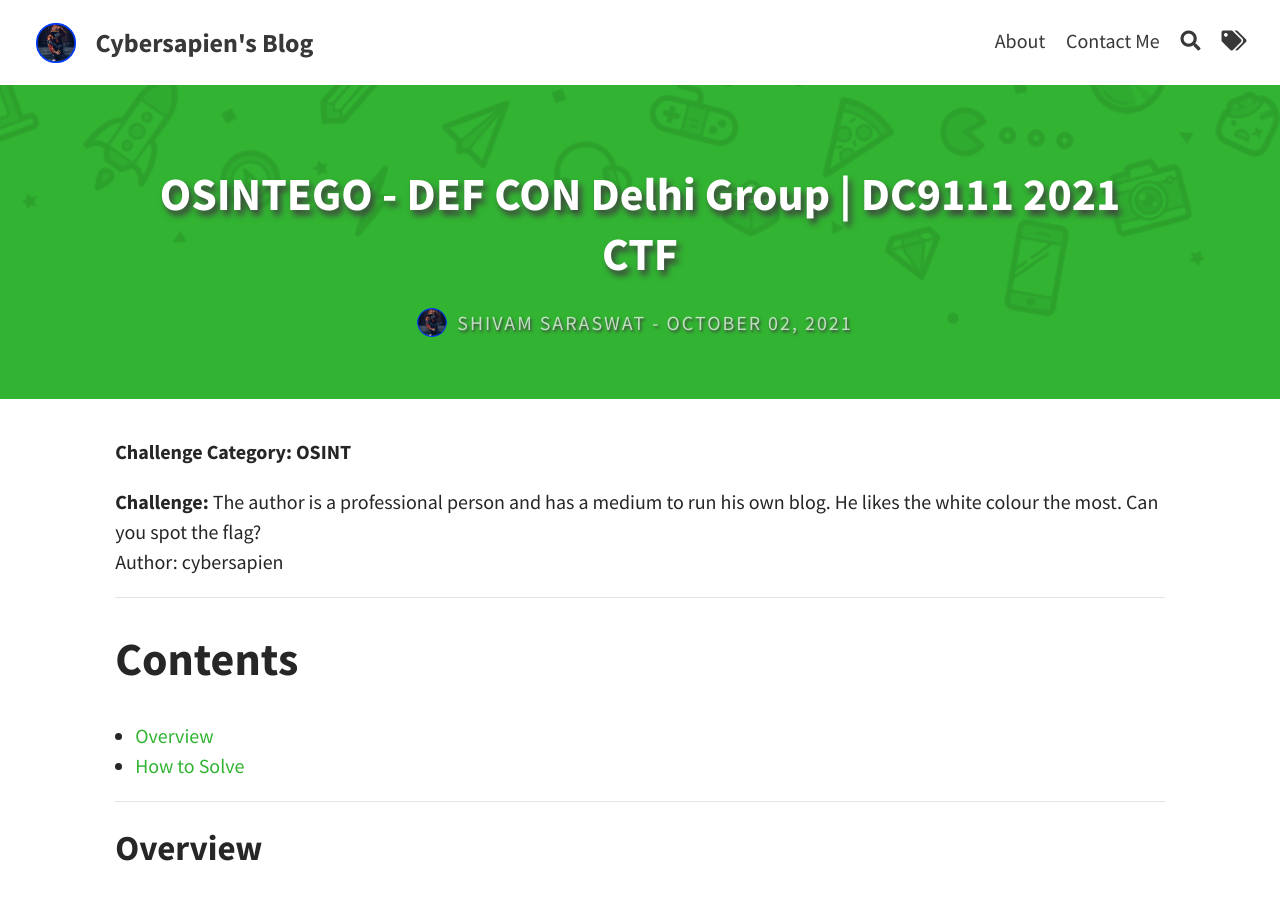
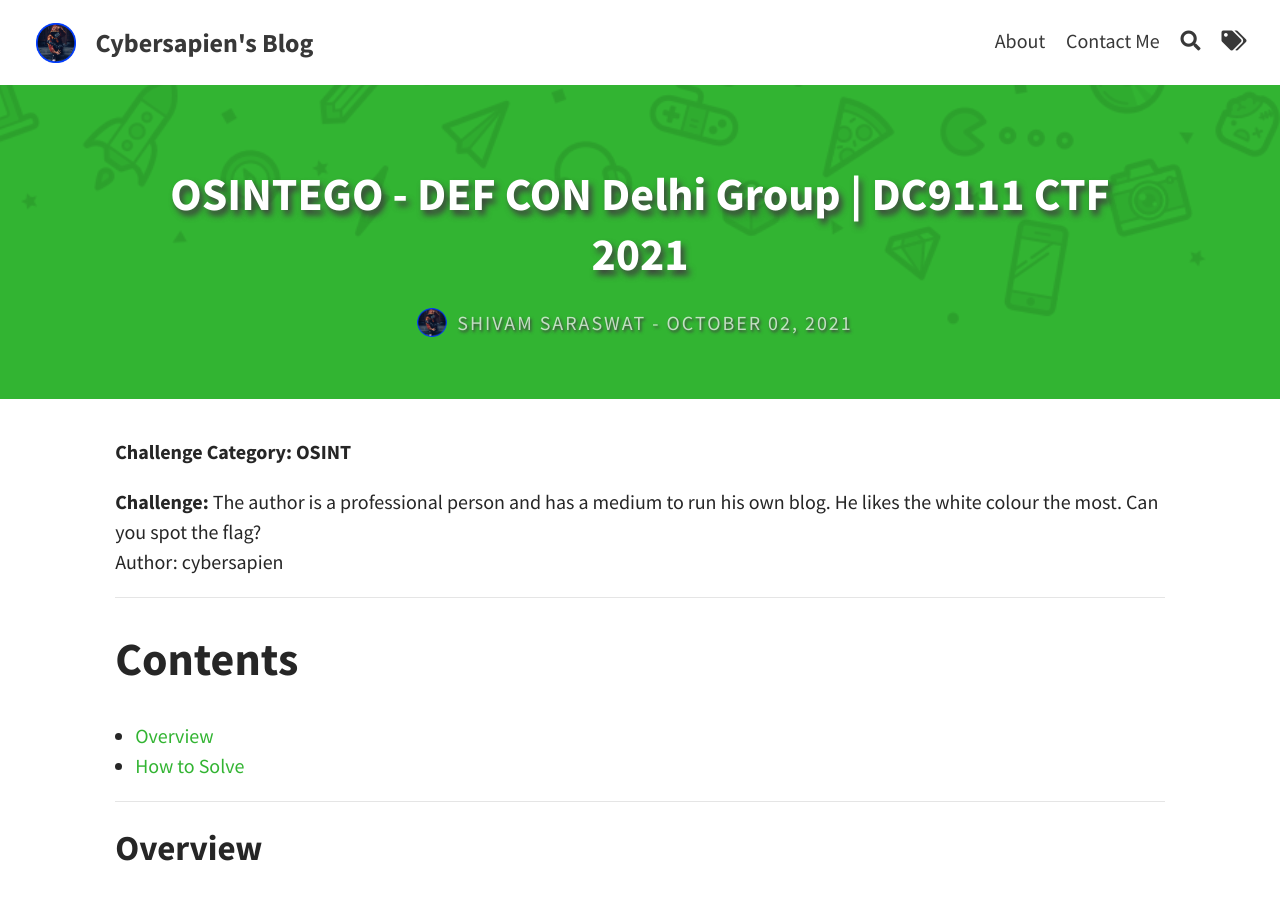
Before and after one commit to thecybersapien/thecybersapien.github.io, a Jekyll site: the page built from _posts/2021-10-02-osintego-writeup.md, in a window 1280 px wide and 900 px high. Built offline with Jekyll 4.4.1, drawn with Linux system fonts in a browser that asks for light colours.

```diff
--- a/_posts/2021-10-02-osintego-writeup.md
+++ b/_posts/2021-10-02-osintego-writeup.md
@@ -1,6 +1,6 @@
 ---
 layout: post
-title: 'OSINTEGO - DEF CON Delhi Group | DC9111 2021 CTF'
+title: 'OSINTEGO - DEF CON Delhi Group | DC9111 CTF 2021'
 tags: [DC9111, DEF CON, CTF]
 color: rgb(50,180,50)
 permalink: osintego-writeup/
```
